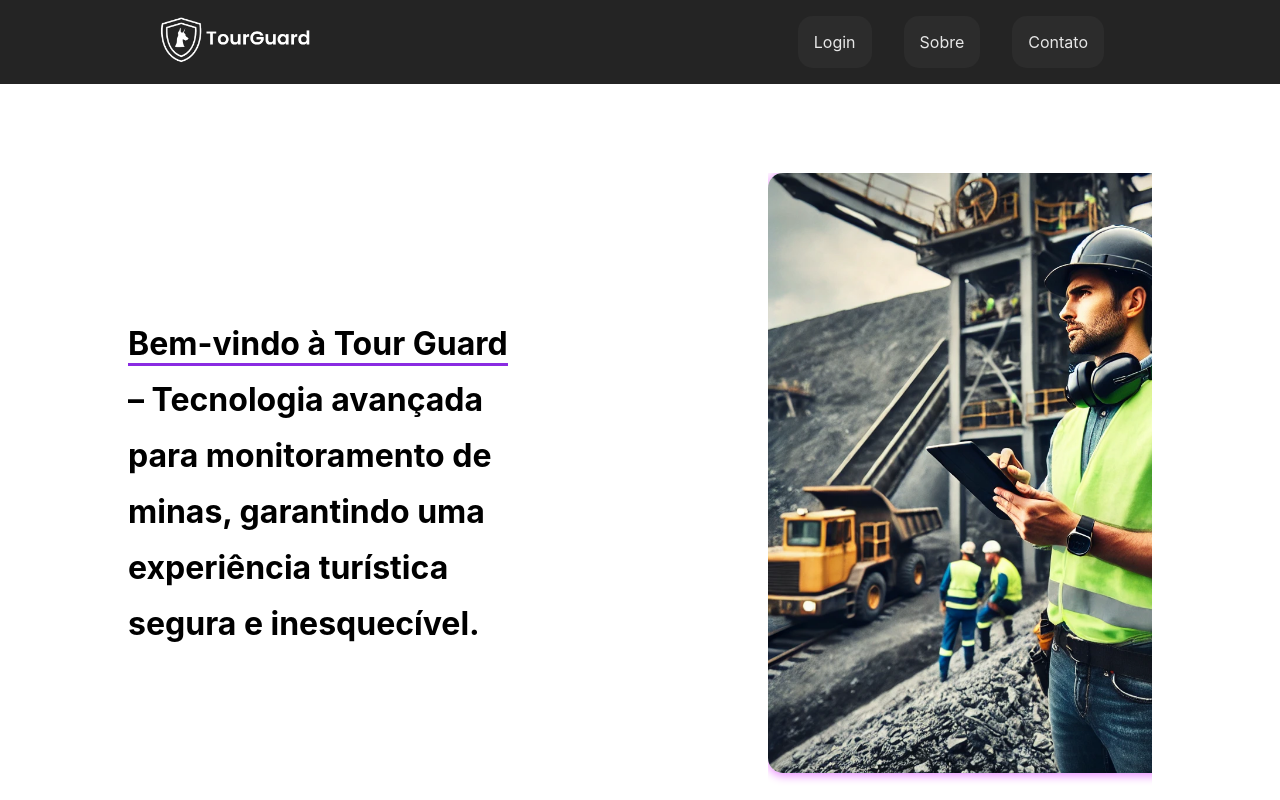
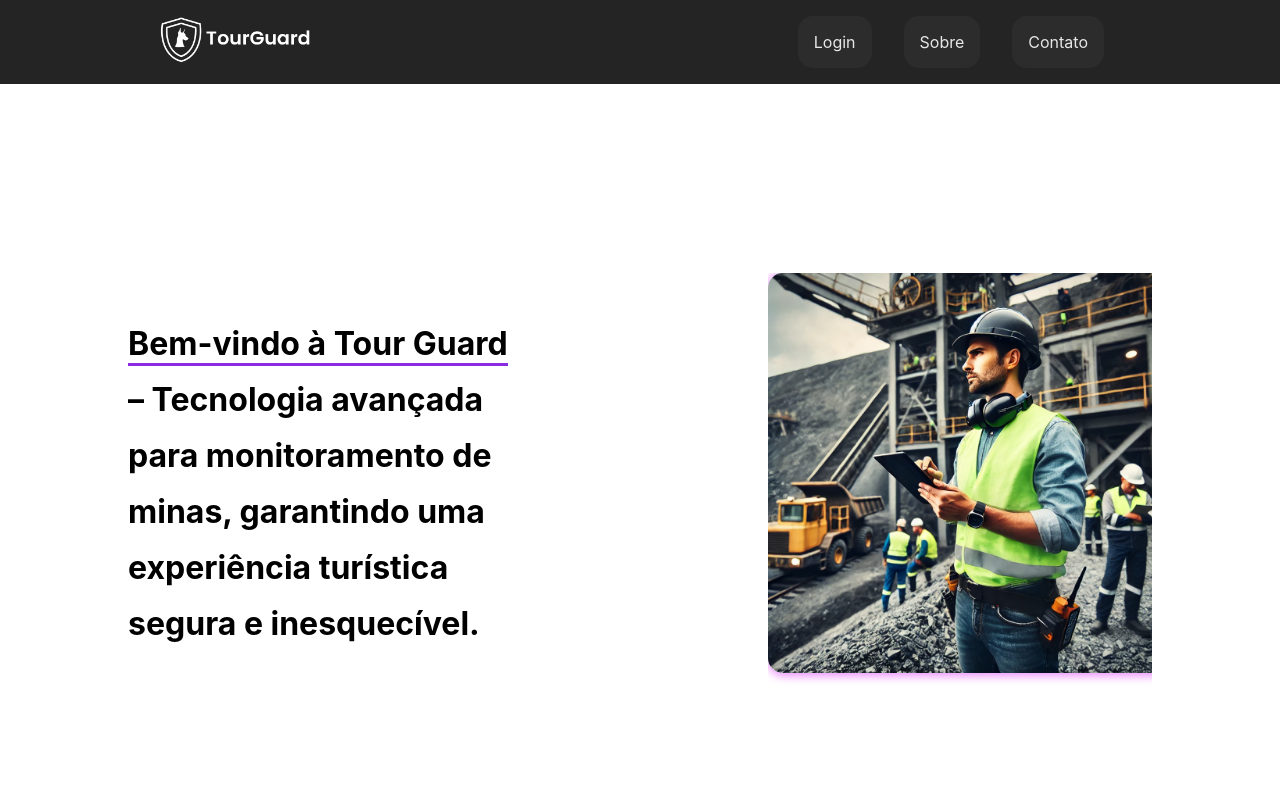
Before and after one commit to Lorenzo-Weber/tour-guard-web, a React (Create React App) app: page /landing in a window 1280 px wide. Built offline with nearby package versions, Linux system fonts and the light colour scheme.

Commit message:
feat: change image height

```diff
--- a/src/pages/Public/Landing/Landing.module.css
+++ b/src/pages/Public/Landing/Landing.module.css
@@ -13,7 +13,7 @@
 .panel img {
   border-radius: 15px;
   aspect-ratio: 1/1;
-    height: 600px;
+  height: 400px;
   box-shadow: 1px 1px 10px 2px rgb(236, 142, 255);
 }
 
@@ -25,12 +25,13 @@
   width: 40%;
   margin: 3rem 10rem 5rem 10rem;
 }
+
 .infos h1 {
   margin: 1rem;
 }
 
-.infos p{
-    font-size: 1.5rem;
+.infos p {
+  font-size: 1.2rem;
 }
 
 .title {
```
Lines whose indentation alone changed are shown as unchanged.
